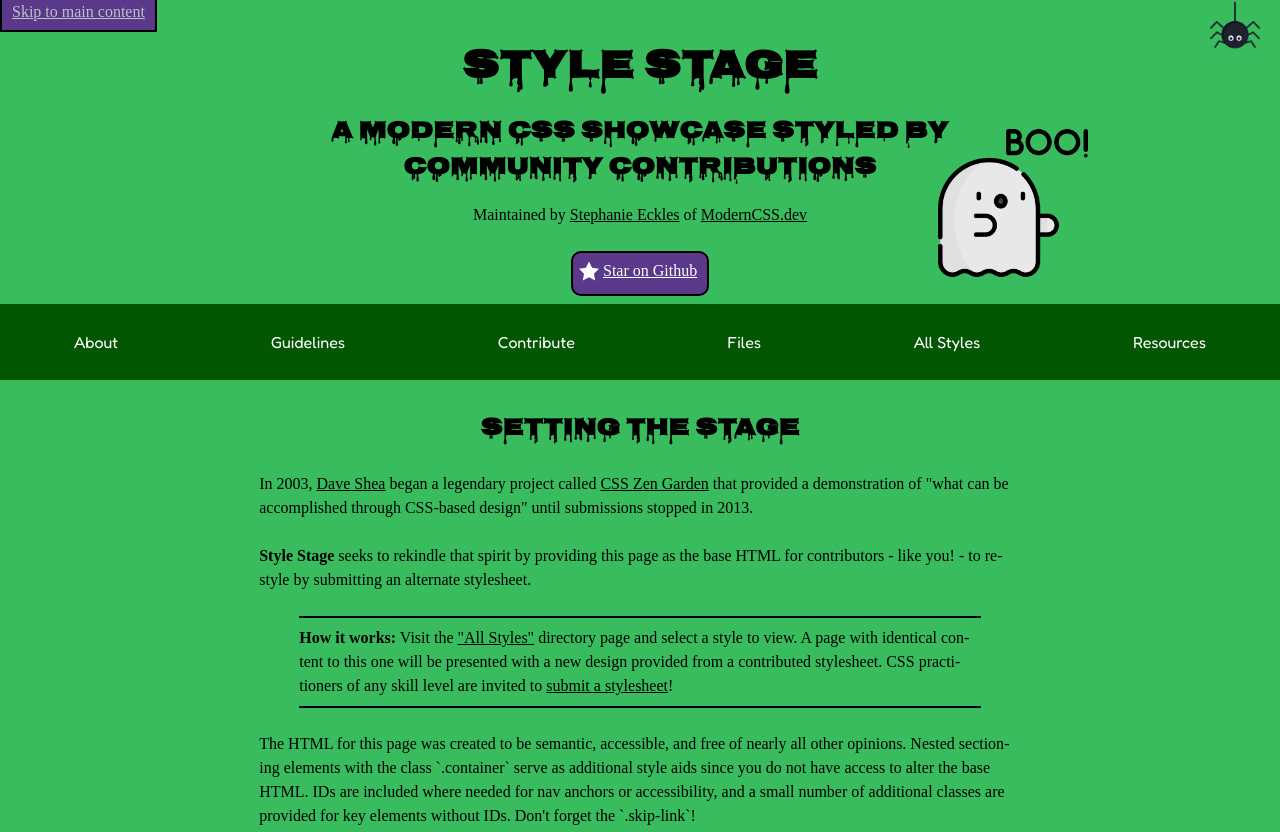
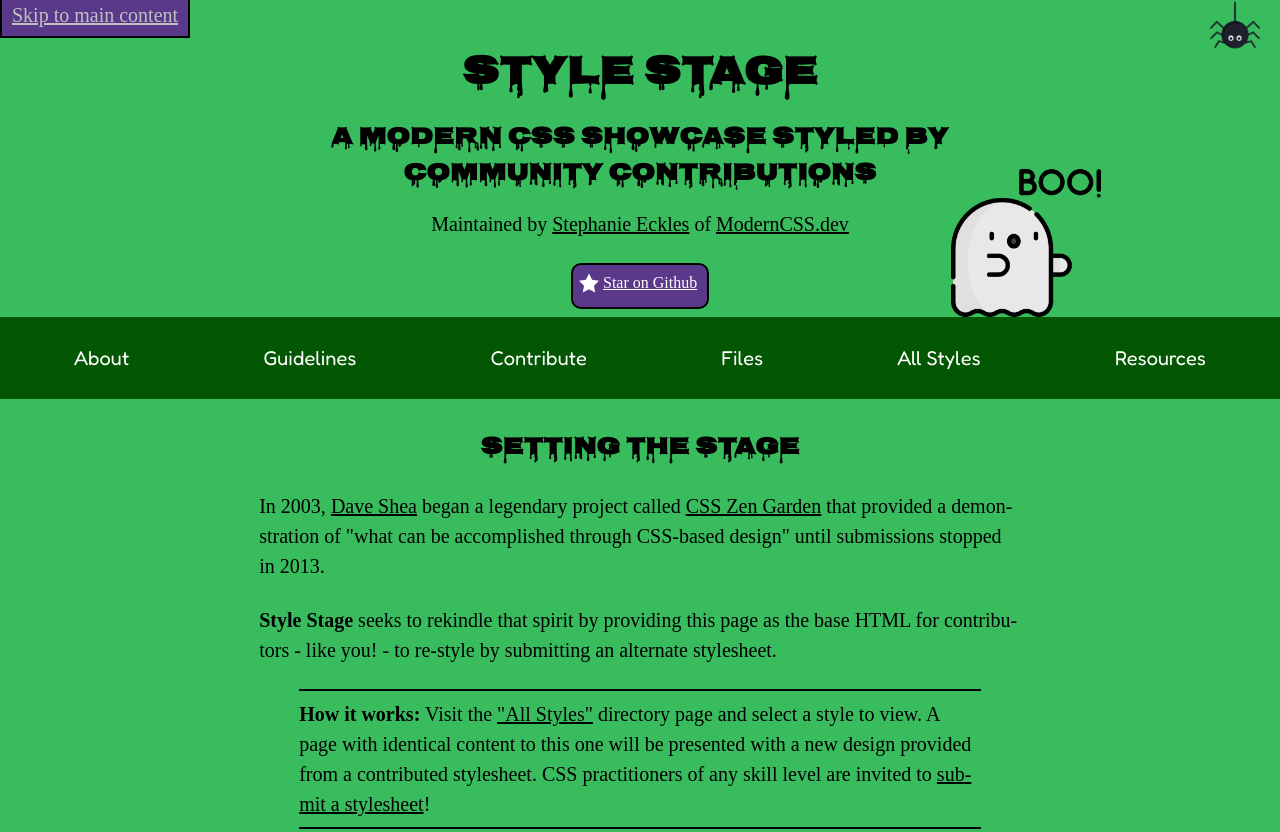
Before and after one commit to dalanweber9876/Style-Stage, a website: page public/index.html in a window 1280 px wide. Shown: the top 832 px of the page. Drawn offline with Linux system fonts and the light colour scheme.

Commit message:
Made some changes

```diff
--- a/sass/Block Related Styles/_contribute.scss
+++ b/sass/Block Related Styles/_contribute.scss
@@ -20,4 +20,16 @@
    #about .container p {
       margin: 1.5rem auto;
    }
+
+   p, a, span, #contribute li {
+      font-size: 1.25rem;
+   }
+
+   a.link-github {
+      font-size: 1rem;
+   }
+
+   h2, h3, h4 {
+      margin-top: 2rem;
+   }
 }
--- a/sass/Block Related Styles/_header.scss
+++ b/sass/Block Related Styles/_header.scss
@@ -50,8 +50,16 @@
    h1::after {
       height: 150px;
       width: 150px;
-      top: 16%;
-      right: 15%;
+      // top: 16%;
+      top: 21%;
+      right: 14%;
+   }
+}
+
+@media (min-width: 526px) and (max-width: 900px) {
+   h1::after {
+      top: 25%;
+      right: 6%;
    }
 }
 
@@ -90,10 +98,3 @@
 a {
    text-decoration: overline;
 }
-
-@media (min-width: 526px) and (max-width: 900px) {
-   h1::after {
-      top: 25%;
-      right: 6%;
-   }
-}
--- /dev/null
+++ b/sass/Global CSS/_fonts.scss
@@ -0,0 +1,6 @@
+@import url('https://fonts.googleapis.com/css2?family=Fredoka:wght@300..700&family=Nosifer&display=swap');
+
+:root {
+   --header-font: "Nosifer";
+   --body-font: "Fredoka";
+}
--- a/sass/Utility Styles/_fonts.scss
+++ /dev/null
@@ -1 +0,0 @@
-@import url('https://fonts.googleapis.com/css2?family=Fredoka:wght@300..700&family=Nosifer&display=swap');
--- a/sass/Utility Styles/_typography.scss
+++ /dev/null
@@ -1,4 +0,0 @@
-:root {
-   --header-font: "Nosifer";
-   --body-font: "Fredoka";
-}
--- a/sass/style.scss
+++ b/sass/style.scss
@@ -1,12 +1,11 @@
-@import "Utility Styles/fonts";
-
 // You can modify the theme directly, or override some of the variables
 // Overrides just need placed prior to the theme import
 // For example:
 // $color-primary: #3a0;
-@import "Composition Related Styles/theme";
-@import "Composition Related Styles/reset";
-@import "Utility Styles/typography";
+@import "Global CSS/theme";
+@import "Global CSS/reset";
+@import "Global CSS/typography";
+@import "Global CSS/fonts";
 @import "Composition Related Styles/layout";
 @import "Block Related Styles/header";
 @import "Block Related Styles/nav";
@@ -14,7 +13,7 @@
 @import "Block Related Styles/guidelines";
 @import "Block Related Styles/contribute";
 @import "Block Related Styles/files";
-@import "Global CSS/styles";
+@import "Block Related Styles/styles";
 @import "Block Related Styles/profile";
 @import "Block Related Styles/footer";
 @import "Utility Styles/links";
```
Also changed, not shown: public/style.css, sass/Block Related Styles/_styles.scss (renamed from sass/Global CSS/_styles.scss), sass/Global CSS/_reset.scss (renamed from sass/Composition Related Styles/_reset.scss), sass/Global CSS/_theme.scss (renamed from sass/Composition Related Styles/_theme.scss), sass/Global CSS/_typography.scss (added).
